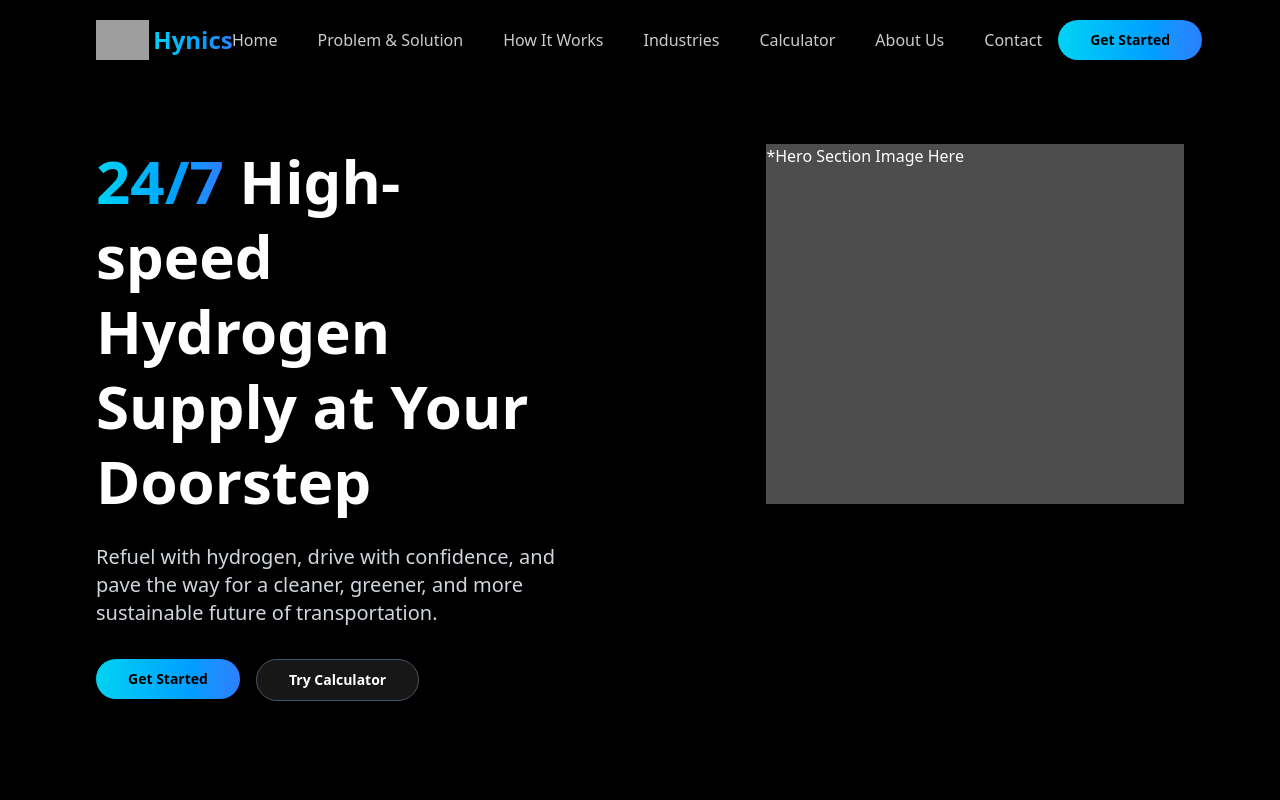
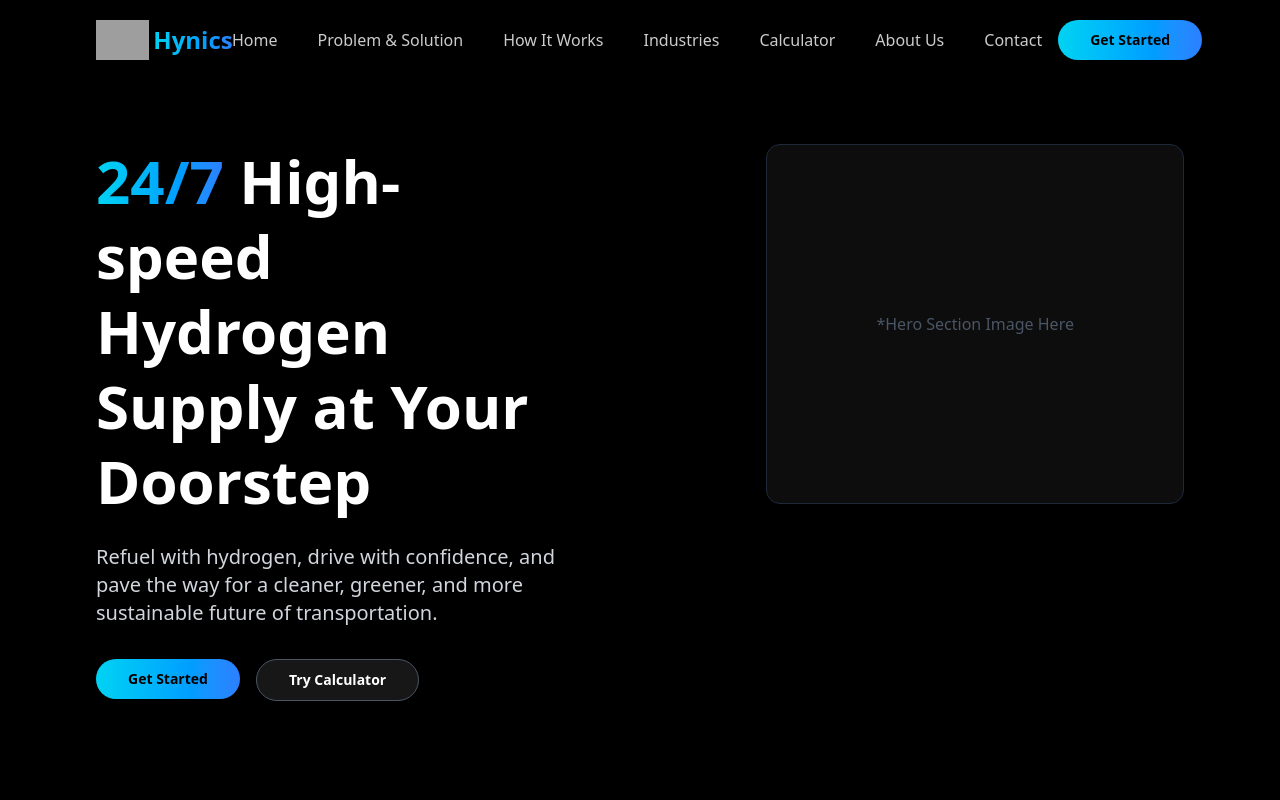
Before and after one commit to s4mzai/hynics-frontend, a React (Vite) app: page / in a window 1280 px wide. Shown: the top 800 px of the page. Built offline with nearby package versions, Linux system fonts and the light colour scheme; grey boxes are pictures that could not be loaded.

Commit message:
fix: button width & hero section

```diff
--- a/src/components/LandingPage/HeroSection.jsx
+++ b/src/components/LandingPage/HeroSection.jsx
@@ -21,6 +21,7 @@ const HeroSection = () => {
               <div className="mt-8 flex flex-col sm:flex-row justify-center md:justify-start gap-4">
                 <div className="flex-none">
                     <GradientButton
+                      className="w-full"
                       text={"Get Started"}
                       whereTo={"/contact"}
                     />
@@ -35,7 +36,7 @@ const HeroSection = () => {
 
             {/* Right Column */}
             <div className="flex-[0.5] flex justify-center md:justify-end">
-              <div className="bg-white/30 w-[90%] h-90">
+              <div className="bg-[#FFFFFF0D] border border-gray-800 flex items-center justify-center rounded-xl text-gray-600 w-[90%] h-90">
                 *Hero Section Image Here
               </div>
             </div>
```
Also changed, not shown: src/components/LandingPage/CallToAction.jsx (line endings or trailing spaces).
